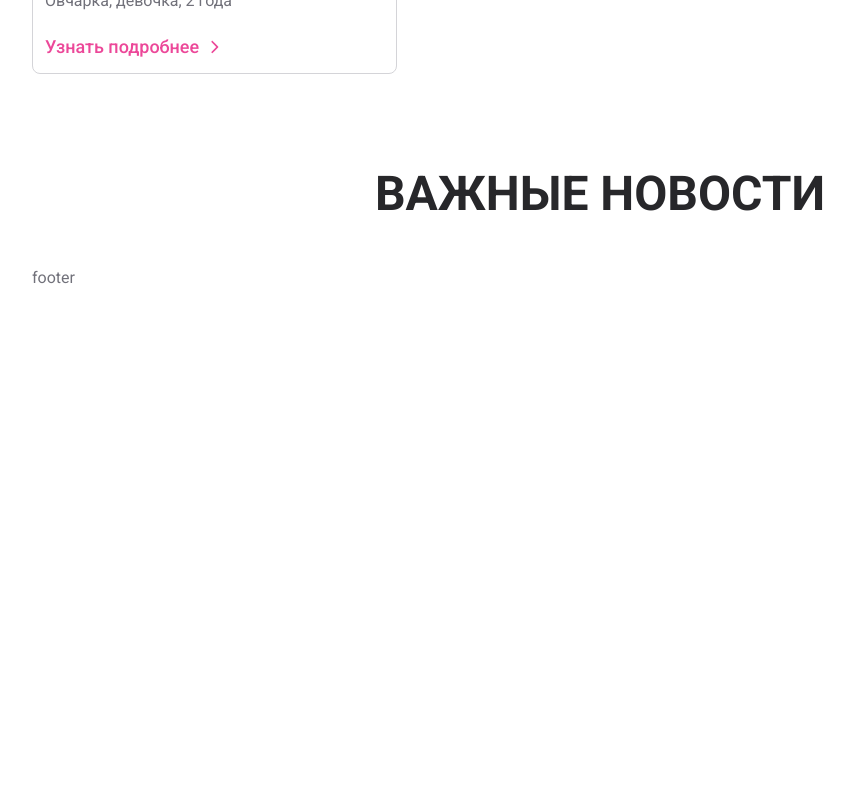
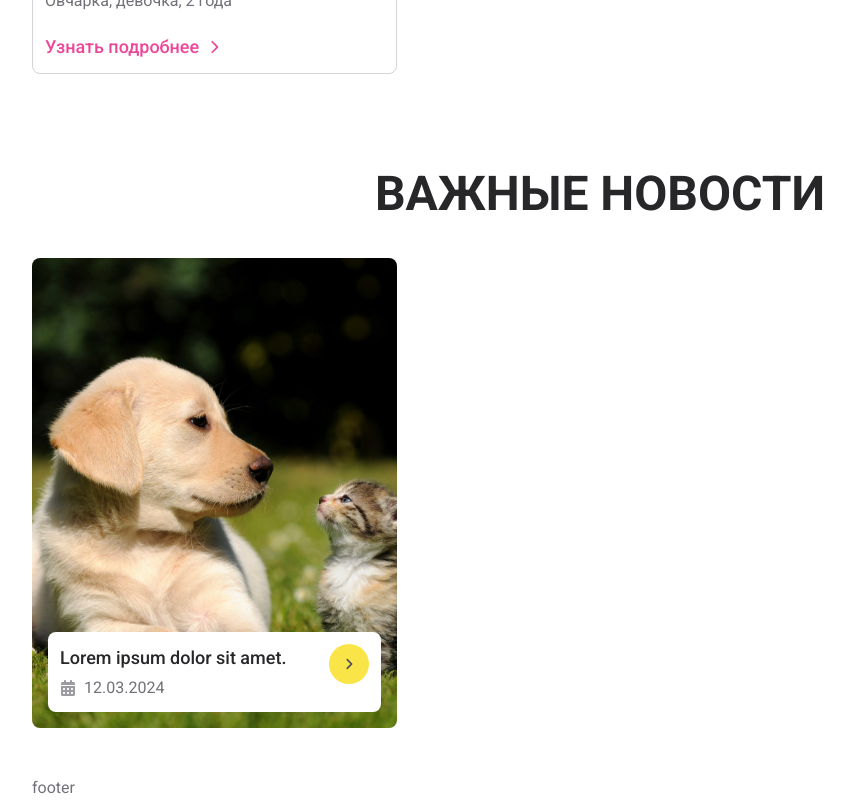
Before and after one commit to webNekit/animals-website-next.js, a Next.js app: page / in a window 1280 px wide. Shown: the part 2729-3529 px from the top of the page, without its empty margins (40-894 px from the left). Before the commit the page ends 3019 px from the top, so only its background shows below. Built offline with nearby package versions, Linux system fonts and the light colour scheme.

Commit message:
Создал карточку новости

```diff
--- a/src/components/News/News.jsx
+++ b/src/components/News/News.jsx
@@ -1,12 +1,36 @@
-import React from 'react'
+import React from 'react';
+import Image from 'next/image';
+import Link from 'next/link';
+import { FaAngleRight } from "react-icons/fa6";
+import { FaCalendarDays } from "react-icons/fa6";
 
-const News = () => {
+const News = ({ newsList }) => {
   return (
     <section className='w-full py-12'>
       <div className="container mx-auto">
-        <div className="w-full">
-          <h2 className="section-title">важные новости</h2>
-          <div className="grid grid-cols-1 sm:grid-cols-2 md:grid-cols-3 gap-5"></div>
+        <div className="w-full flex flex-col items-center gap-10">
+          <h2 className="section-title text-center">важные новости</h2>
+          <div className="w-full grid grid-cols-1 sm:grid-cols-2 lg:grid-cols-3 gap-5">
+            <div className="relative w-full h-[380px] md:h-[470px] rounded-lg overflow-hidden">
+              <div className="absolute right-4 bottom-4 left-4 bg-white rounded-lg p-3">
+                <div className="w-full flex justify-between gap-4">
+                  <div className="flex flex-col items-start gap-1">
+                    <h3 className="text-zinc-800 text-left font-medium text-lg">Lorem ipsum dolor sit amet.</h3>
+                    <div className="flex items-center gap-2">
+                        <span className="flex items-center gap-2">
+                          <FaCalendarDays className="opacity-70 text-base" />
+                          12.03.2024
+                        </span>
+                    </div>
+                  </div>
+                  <Link href={''} className="aspect-square h-[40px] bg-primary hover:bg-primary/60 flex items-center justify-center rounded-full transition-colors">
+                    <FaAngleRight className="text-sm text-zinc-600" />
+                  </Link>
+                </div>
+              </div>
+              <Image src={'/assets/img/news/img-1.jpg'} alt={''} width={300} height={300} className='w-full h-full object-cover object-center' />
+            </div>
+          </div>
         </div>
       </div>
     </section>
```
Also changed, not shown: public/assets/img/news/img-1.jpg (added), 1 other file (tests, documents, lock files or other folders).
